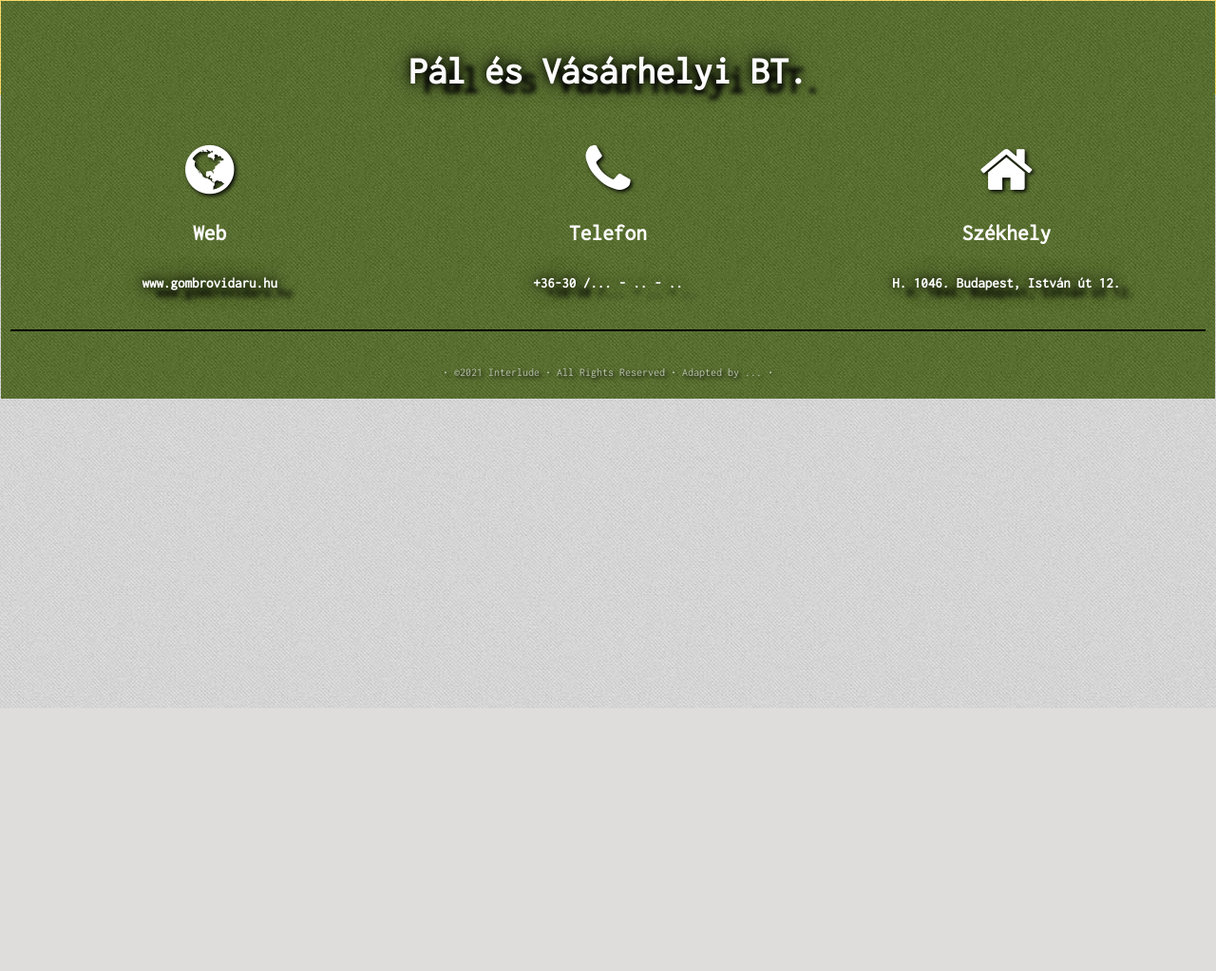
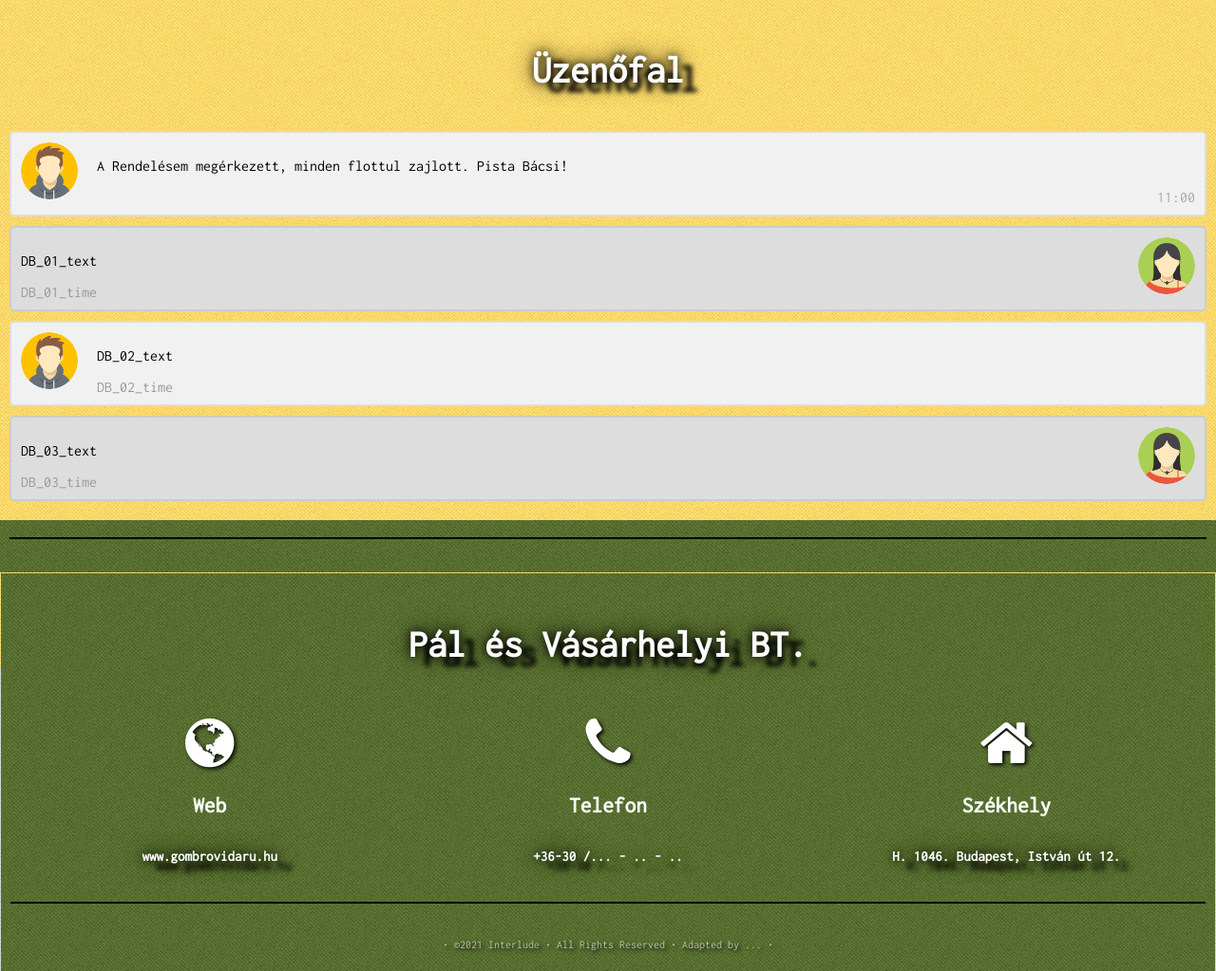
Before and after one commit to l4kyxa/AFP2021_1_LB_A, a PHP site: page /uzenofal.php in a window 1280 px wide. Shown: the part 54-1077 px from the top of the page at 95% size. Before the commit the page ends 800 px from the top, so only its background shows below. Run offline with PHP 8.4, Linux system fonts and the light colour scheme.

Commit message:
uzenofal.php- bejegyzések vázlatának létrehozása

```diff
--- a/Front-End/uzenofal.php
+++ b/Front-End/uzenofal.php
@@ -34,7 +34,41 @@
 <!---->
 <div id="content">
     <!---->
+    <div id="box_2">
+        <h2>Üzenőfal</h2>
+        <div class="container">
+            <img src="/images/avatar3.png" alt="Avatar">
+            <p>A Rendelésem megérkezett, minden flottul zajlott. Pista Bácsi!</p>
+            <span class="time-right">11:00</span>
+        </div>
 
+        <div class="container darker">
+            <img src="/images/avatar2.png" alt="Avatar" class="right">
+            <p>DB_01_text</p>
+            <span class="time-left">DB_01_time</span>
+        </div>
+
+
+        <div class="container">
+            <img src="/images/avatar3.png" alt="Avatar">
+            <p>DB_02_text</p>
+            <span class="time-left">DB_02_time</span>
+        </div>
+
+
+        <div class="container darker">
+            <img src="/images/avatar2.png" alt="Avatar" class="right">
+            <p>DB_03_text</p>
+            <span class="time-left">DB_03_time</span>
+        </div>
+    </div>
+    <div id="box_1">
+        <hr>
+    </div>
+
+    <!---->
+
+</div>
 <!---->
 <div id="footer">
     <div id="box_1">
```
